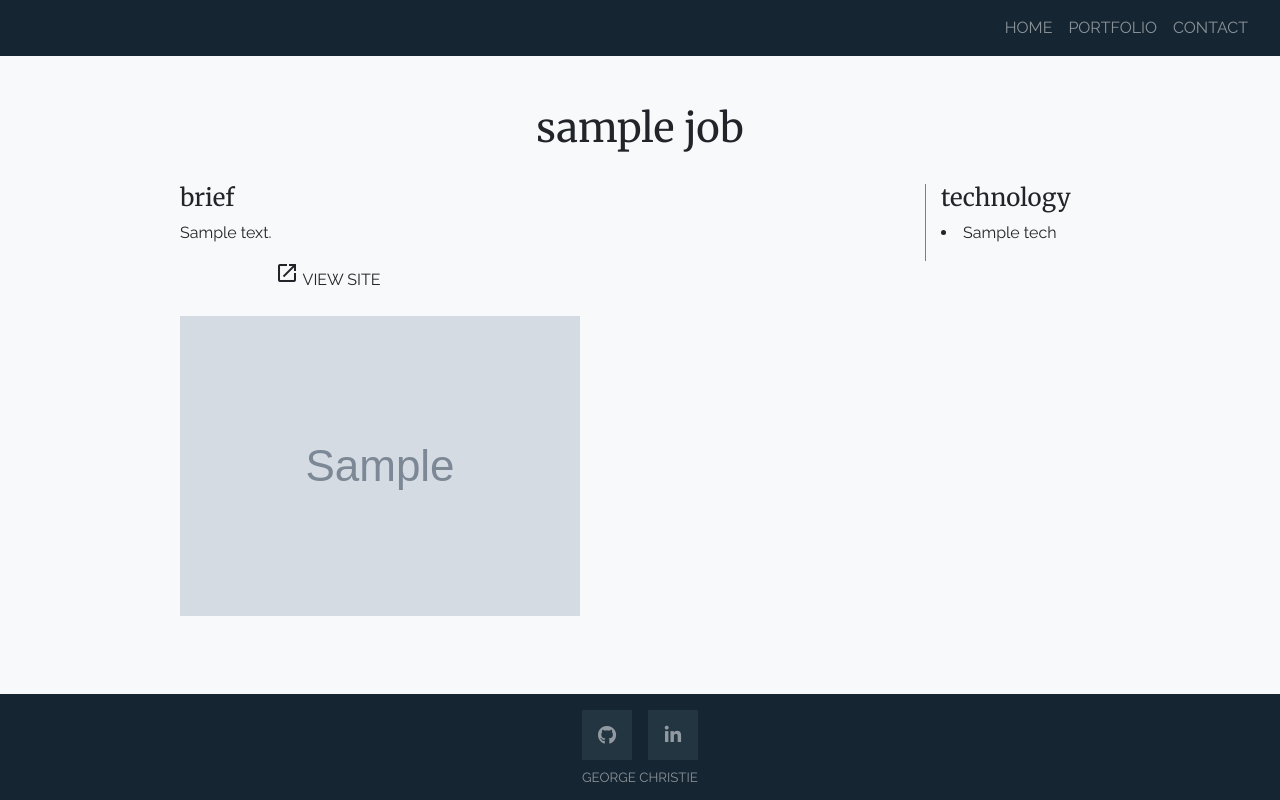
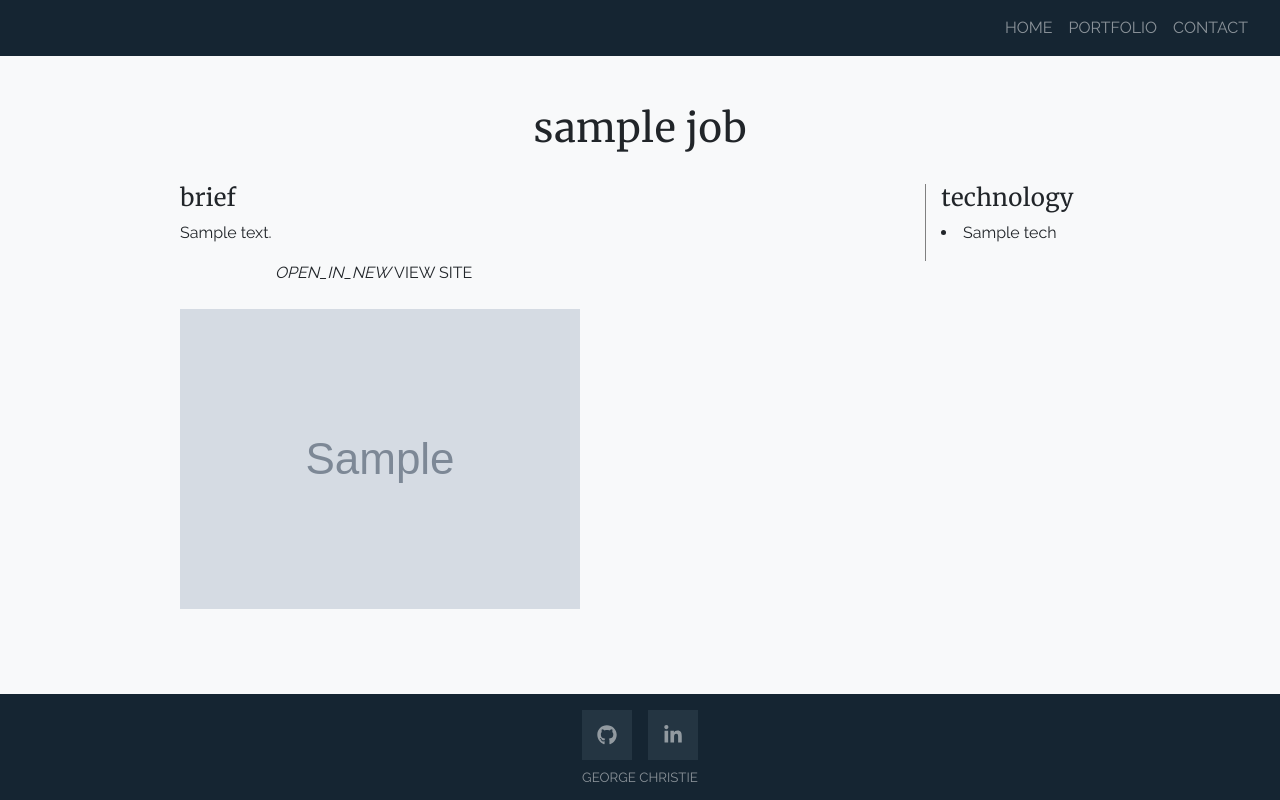
Before and after one commit to GTXiee/portfolio-project, a Django app: template jobs/templates/jobs/job_detail.html in a window 1280 px wide. Run offline with Django 3.2, Linux system fonts and the light colour scheme; tables that the repository leaves empty hold one stand-in row (values such as "Sample post"); the template is opened without the code that fills it: values that come from a table or form of the project are taken from there, most other values are stand-ins (such as "Sample title", 1, 10 or a date in 2020); grey boxes marked "Sample" are stand-in pictures; data that the repository does not hold is empty; some libraries are stand-ins or nearby versions.

Commit message:
fonts are now static and served locally

```diff
--- a/contact/templates/contact/contact_page.html
+++ b/contact/templates/contact/contact_page.html
@@ -4,13 +4,13 @@
 {% block title %}Contact | George Christie Development{% endblock %}
 
 {% block content %}
+
     <div class="container py-5">
         <h1 class="pb-1">Contact</h1>
         <p class="text-center py-1">Have a question or want to work together?</p>
         <div class="row justify-content-center">
             <div class="col-md-8 col-lg-5 custom-form">
                 {% crispy form %}
-                {#                    <button type="submit" class="btn-custom-form">Submit</button>#}
             </div>
         </div>
     </div>
--- a/pages/templates/pages/_base.html
+++ b/pages/templates/pages/_base.html
@@ -6,24 +6,15 @@
     <meta charset="utf-8">
     <meta name="viewport" content="width=device-width, initial-scale=1, shrink-to-fit=no">
     <title>{% block title %}George Christie Development{% endblock %}</title>
-    <meta name="description" content="{% block description %}I am a self-taught web developer, specialising in the Django framework.{% endblock %}">
+    <meta name="description"
+          content="{% block description %}I am a self-taught web developer, specialising in the Django framework.{% endblock %}">
 
     <!-- Bootstrap core CSS -->
     <link rel="stylesheet" href="https://stackpath.bootstrapcdn.com/bootstrap/4.2.1/css/bootstrap.min.css"
           integrity="sha384-GJzZqFGwb1QTTN6wy59ffF1BuGJpLSa9DkKMp0DgiMDm4iYMj70gZWKYbI706tWS" crossorigin="anonymous">
-    <link href="https://fonts.googleapis.com/css?family=Raleway|Merriweather|Audiowide|Material+Icons&display=swap" rel="stylesheet">
-    <link rel="stylesheet" href="https://use.fontawesome.com/releases/v5.7.2/css/all.css"
-          integrity="sha384-fnmOCqbTlWIlj8LyTjo7mOUStjsKC4pOpQbqyi7RrhN7udi9RwhKkMHpvLbHG9Sr" crossorigin="anonymous">
-
-    <!-- Custom js -->
-    <script>  document.documentElement.classList.remove("no-js")</script>
-    <script src="{% static 'js/modernizr-custom.js' %}"></script>
-    {% block javascript %}{% endblock %}
-
 
     <!-- Custom css -->
     <link rel="stylesheet" href="{% static 'css/style.css' %}">
-
 
     <!-- Favicon -->
     <link rel="apple-touch-icon" sizes="180x180" href="{% static 'favicon/apple-touch-icon.png' %}">
@@ -41,6 +32,11 @@
 
     {% block head_info %}
     {% endblock %}
+
+    <!-- Custom js -->
+    <script>  document.documentElement.classList.remove("no-js")</script>
+    <script src="{% static 'js/modernizr-custom.js' %}"></script>
+    {% block javascript %}{% endblock %}
 
     <!-- Google Tag Manager -->
     <script>(function (w, d, s, l, i) {
@@ -61,6 +57,7 @@
 </head>
 
 <body>
+
 <!-- Google Tag Manager (noscript) -->
 <noscript>
     <iframe src="https://www.googletagmanager.com/ns.html?id=GTM-5TCBGMG"
@@ -71,7 +68,6 @@
 <div class="content">
     <header>
         <nav class="navbar navbar-expand-sm navbar-dark navbar-custom px-4">
-            {#        <a class="navbar-brand" href="{% url 'home' %}">George Christie Development</a>#}
             <button class="navbar-toggler ml-auto" type="button" data-toggle="collapse"
                     data-target="#navbarNavAltMarkup"
                     aria-controls="navbarNavAltMarkup" aria-expanded="false" aria-label="Toggle navigation">
@@ -99,12 +95,13 @@
         <div class="row justify-content-center">
             <a href="https://github.com/GTXiee" aria-label="Link to my Github account" rel="noopener" target="_blank">
                 <div class="icon-box">
-                    <i class="fab fa-github"></i>
+                    <img class="icon-svg" src="{% static 'pages/images/github-logo.svg' %}" alt="Github logo">
                 </div>
             </a>
-            <a href="https://www.linkedin.com/in/george-christie/" aria-label="Link to my LinkedIn" rel="noopener" target="_blank">
+            <a href="https://www.linkedin.com/in/george-christie/" aria-label="Link to my LinkedIn" rel="noopener"
+               target="_blank">
                 <div class="icon-box">
-                    <i class="fab fa-linkedin-in"></i>
+                    <img class="icon-svg" src="{% static 'pages/images/linkedin-logo.svg' %}" alt="LinkedIn logo">
                 </div>
             </a>
 
@@ -116,12 +113,12 @@
 </div>
 
 
-<script src="https://code.jquery.com/jquery-3.3.1.slim.min.js"
-        integrity="sha384-q8i/X+965DzO0rT7abK41JStQIAqVgRVzpbzo5smXKp4YfRvH+8abtTE1Pi6jizo"
-        crossorigin="anonymous"></script>
-<script src="https://cdnjs.cloudflare.com/ajax/libs/popper.js/1.14.6/umd/popper.min.js"
-        integrity="sha384-wHAiFfRlMFy6i5SRaxvfOCifBUQy1xHdJ/yoi7FRNXMRBu5WHdZYu1hA6ZOblgut"
-        crossorigin="anonymous"></script>
+{#<script src="https://code.jquery.com/jquery-3.3.1.slim.min.js"#}
+{#        integrity="sha384-q8i/X+965DzO0rT7abK41JStQIAqVgRVzpbzo5smXKp4YfRvH+8abtTE1Pi6jizo"#}
+{#        crossorigin="anonymous"></script>#}
+{#<script src="https://cdnjs.cloudflare.com/ajax/libs/popper.js/1.14.6/umd/popper.min.js"#}
+{#        integrity="sha384-wHAiFfRlMFy6i5SRaxvfOCifBUQy1xHdJ/yoi7FRNXMRBu5WHdZYu1hA6ZOblgut"#}
+{#        crossorigin="anonymous"></script>#}
 <script src="https://stackpath.bootstrapcdn.com/bootstrap/4.2.1/js/bootstrap.min.js"
         integrity="sha384-B0UglyR+jN6CkvvICOB2joaf5I4l3gm9GU6Hc1og6Ls7i6U/mkkaduKaBhlAXv9k"
         crossorigin="anonymous"></script>
--- a/portfolio/static/css/style.css
+++ b/portfolio/static/css/style.css
@@ -15,6 +15,24 @@ html {
     scroll-behavior: smooth;
     position: relative;
     min-height: 100%;
+}
+
+@font-face {
+    font-family: 'Raleway';
+    font-style: normal;
+    font-weight: normal;
+    font-display: swap;
+    src: local('Raleway'),
+        url('../fonts/Raleway-Regular.ttf') format('truetype');
+}
+
+@font-face {
+    font-family: 'Merriweather';
+    font-style: normal;
+    font-weight: normal;
+    font-display: swap;
+    src: local('Merriweather'),
+        url('../fonts/Merriweather-Regular.ttf') format('truetype');
 }
 
 body {
@@ -46,12 +64,14 @@ footer .icon-box {
     transition-duration: 0.3s;
 }
 
-footer .icon-box i {
-    font-size: 14pt;
+footer .icon-box:hover {
+    transform: scale(0.9);
 }
 
-footer .icon-box:hover {
-    transform: scale(0.9);
+footer .icon-svg {
+    width: 40%;
+    height: 40%;
+    filter: invert(100%) opacity(50%);
 }
 
 h1, h2 {
```
Also changed, not shown: pages/static/pages/images/github-logo.svg (added), pages/static/pages/images/linkedin-logo.svg (added), portfolio/static/fonts/Merriweather-Regular.ttf (added), portfolio/static/fonts/Raleway-Regular.ttf (added).
